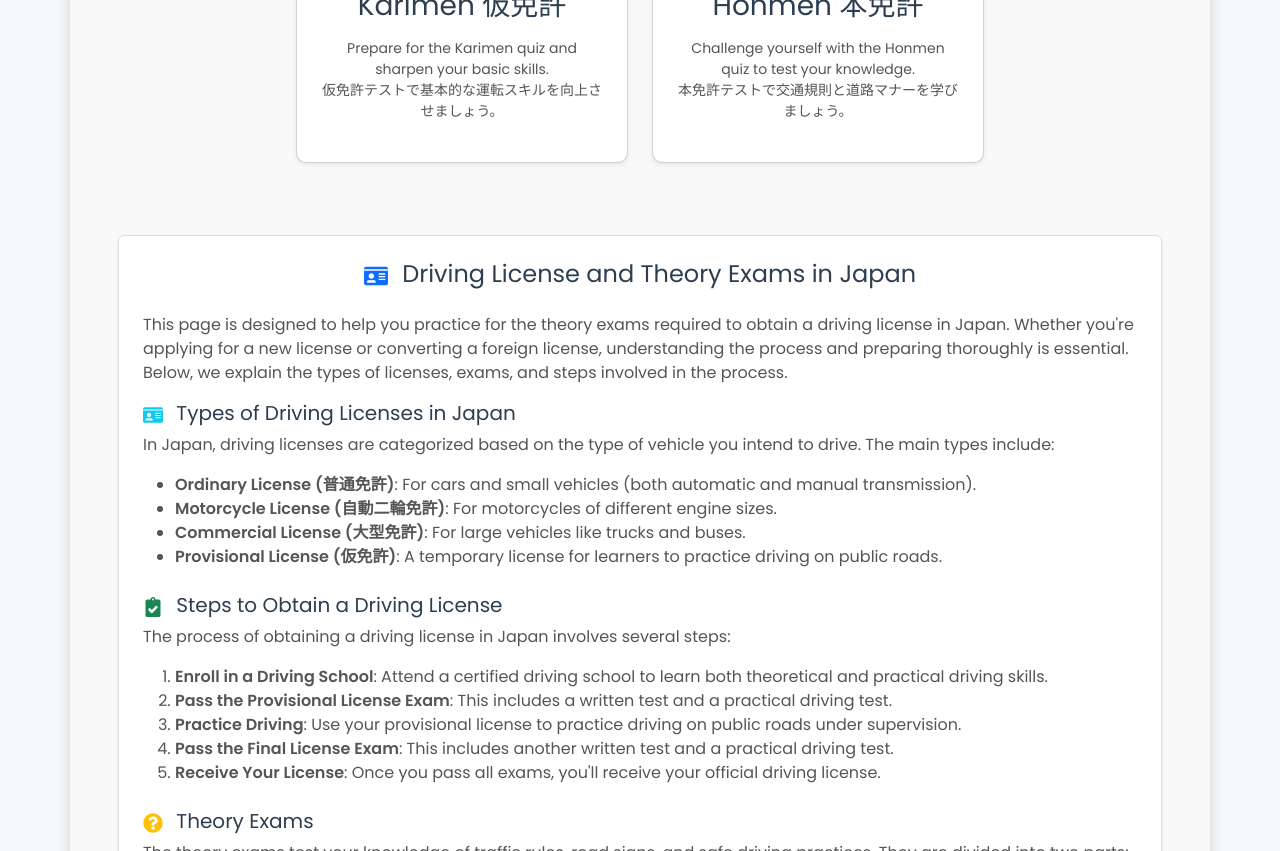
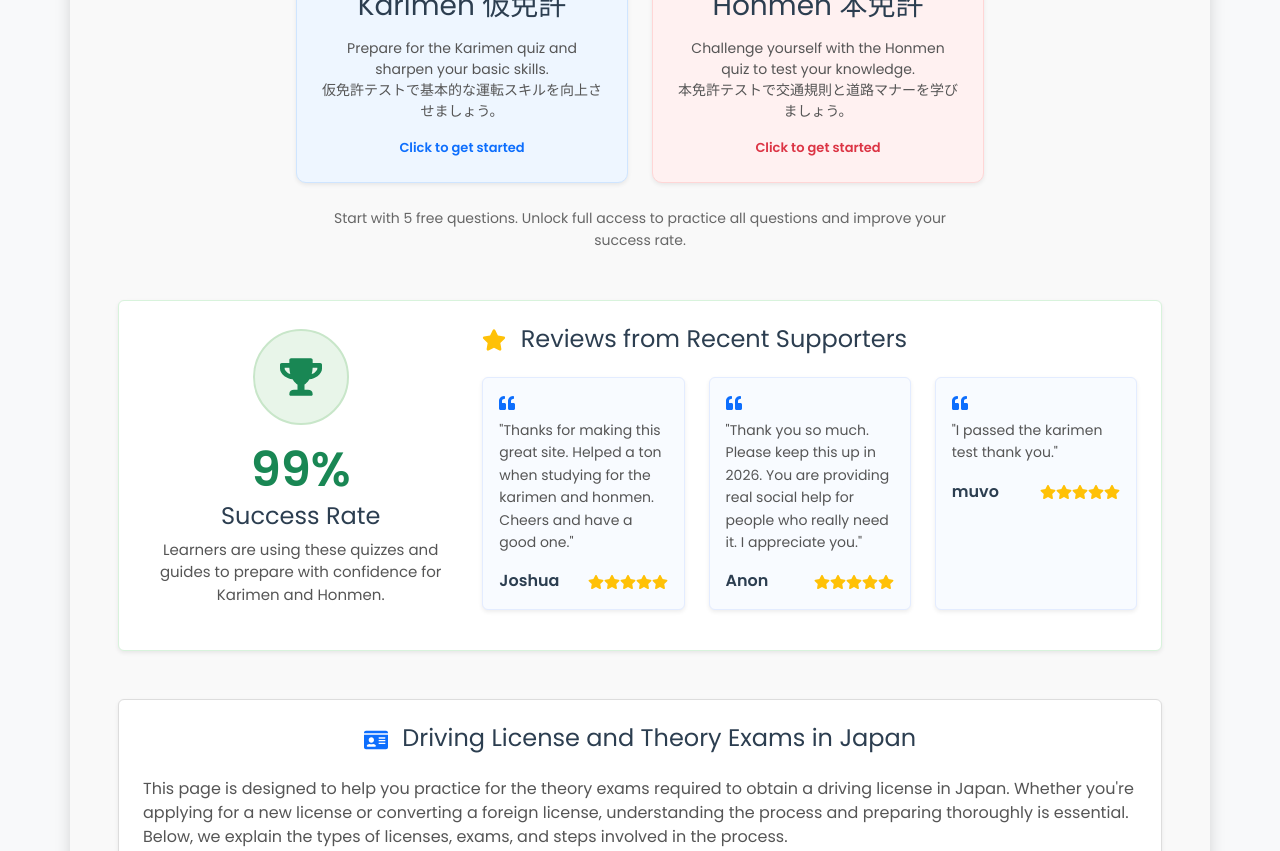
Before and after one commit to jigsaw007/saitamadrivingtest, a React (Create React App) app: page / in a window 1280 px wide. Shown: the part 620-1471 px from the top of the page. Built offline with nearby package versions, Linux system fonts and the light colour scheme.

Commit message:
Fixed UI

```diff
--- a/src/pages/Home.js
+++ b/src/pages/Home.js
@@ -20,6 +20,9 @@ import {
   FaIdCard,
   FaQuestionCircle,
   FaClipboardCheck,
+  FaStar,
+  FaQuoteLeft,
+  FaTrophy,
 } from "react-icons/fa";
 
 const Home = () => {
@@ -61,12 +64,14 @@ const Home = () => {
           </p>
         </div>
 
+
+
         {/* Main Navigation Section */}
         <div className="row justify-content-center">
           <div className="col-md-4 d-flex justify-content-center mb-4" onClick={() => handleNavigate("/karimen")}>
             <div
               className="card shadow-sm text-center p-4 hover-card"
-              style={{ cursor: "pointer", backgroundColor: "#ffffff", borderRadius: "10px", transition: "transform 0.2s" }}
+              style={{ cursor: "pointer", backgroundColor: "#eef6ff", border: "1px solid #cfe5ff", borderRadius: "10px", transition: "transform 0.2s" }}
               onMouseEnter={(e) => e.currentTarget.style.transform = "scale(1.05)"}
               onMouseLeave={(e) => e.currentTarget.style.transform = "scale(1)"}
             >
@@ -76,12 +81,15 @@ const Home = () => {
                 Prepare for the Karimen quiz and sharpen your basic skills. <br />
                 仮免許テストで基本的な運転スキルを向上させましょう。
               </p>
+              <p className="mb-0 fw-semibold" style={{ fontSize: "13px", color: "#0d6efd" }}>
+                Click to get started
+              </p>
             </div>
           </div>
           <div className="col-md-4 d-flex justify-content-center mb-4" onClick={() => handleNavigate("/honmen")}>
             <div
               className="card shadow-sm text-center p-4 hover-card"
-              style={{ cursor: "pointer", backgroundColor: "#ffffff", borderRadius: "10px", transition: "transform 0.2s" }}
+              style={{ cursor: "pointer", backgroundColor: "#fff1f1", border: "1px solid #ffd6d6", borderRadius: "10px", transition: "transform 0.2s" }}
               onMouseEnter={(e) => e.currentTarget.style.transform = "scale(1.05)"}
               onMouseLeave={(e) => e.currentTarget.style.transform = "scale(1)"}
             >
@@ -91,6 +99,82 @@ const Home = () => {
                 Challenge yourself with the Honmen quiz to test your knowledge. <br />
                 本免許テストで交通規則と道路マナーを学びましょう。
               </p>
+              <p className="mb-0 fw-semibold" style={{ fontSize: "13px", color: "#dc3545" }}>
+                Click to get started
+              </p>
+            </div>
+          </div>
+        </div>
+
+
+        <p className="text-center mx-auto mb-5" style={{ maxWidth: "620px", fontSize: "14px", color: "#666", lineHeight: "1.6" }}>
+          Start with 5 free questions. Unlock full access to practice all questions and improve your success rate.
+        </p>
+
+        {/* Success Rate and Reviews Section */}
+        <div
+          className="mt-5 mb-5 p-4 rounded shadow-sm"
+          style={{ backgroundColor: "#ffffff", border: "1px solid #d8f3dc" }}
+        >
+          <div className="row align-items-center">
+            <div className="col-lg-4 text-center mb-4 mb-lg-0">
+              <div
+                className="mx-auto d-flex align-items-center justify-content-center mb-3"
+                style={{
+                  width: "96px",
+                  height: "96px",
+                  borderRadius: "50%",
+                  backgroundColor: "#e8f5e9",
+                  border: "2px solid #c8e6c9",
+                }}
+              >
+                <FaTrophy size={42} className="text-success" />
+              </div>
+              <h2 className="mb-1 text-success" style={{ fontFamily: "'Poppins', sans-serif", fontSize: "48px", fontWeight: "700" }}>
+                99%
+              </h2>
+              <h4 style={{ fontFamily: "'Poppins', sans-serif", color: "#2c3e50" }}>Success Rate</h4>
+              <p style={{ fontSize: "15px", color: "#555" }}>
+                Learners are using these quizzes and guides to prepare with confidence for Karimen and Honmen.
+              </p>
+            </div>
+
+            <div className="col-lg-8">
+              <h4 className="mb-4" style={{ fontFamily: "'Poppins', sans-serif", color: "#2c3e50" }}>
+                <FaStar className="me-2 text-warning" /> Reviews from Recent Supporters
+              </h4>
+              <div className="row">
+                {[
+                  {
+                    name: "Joshua",
+                    comment: "Thanks for making this great site. Helped a ton when studying for the karimen and honmen. Cheers and have a good one.",
+                  },
+                  {
+                    name: "Anon",
+                    comment: "Thank you so much. Please keep this up in 2026. You are providing real social help for people who really need it. I appreciate you.",
+                  },
+                  {
+                    name: "muvo",
+                    comment: "I passed the karimen test thank you.",
+                  },
+                ].map((review, index) => (
+                  <div className="col-md-4 mb-3" key={index}>
+                    <div
+                      className="h-100 p-3 rounded shadow-sm"
+                      style={{ backgroundColor: "#f8fbff", border: "1px solid #e3ecff" }}
+                    >
+                      <FaQuoteLeft className="text-primary mb-2" />
+                      <p style={{ fontSize: "14px", color: "#555", lineHeight: "1.6" }}>"{review.comment}"</p>
+                      <div className="d-flex align-items-center justify-content-between mt-3">
+                        <strong style={{ color: "#2c3e50" }}>{review.name}</strong>
+                        <span className="text-warning">
+                          <FaStar /><FaStar /><FaStar /><FaStar /><FaStar />
+                        </span>
+                      </div>
+                    </div>
+                  </div>
+                ))}
+              </div>
             </div>
           </div>
         </div>
```
Also changed, not shown: 10 other files (tests, documents, lock files or other folders).
